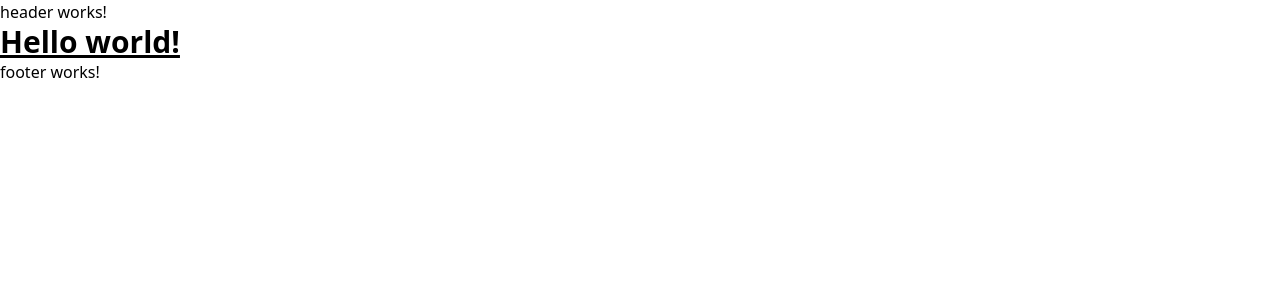
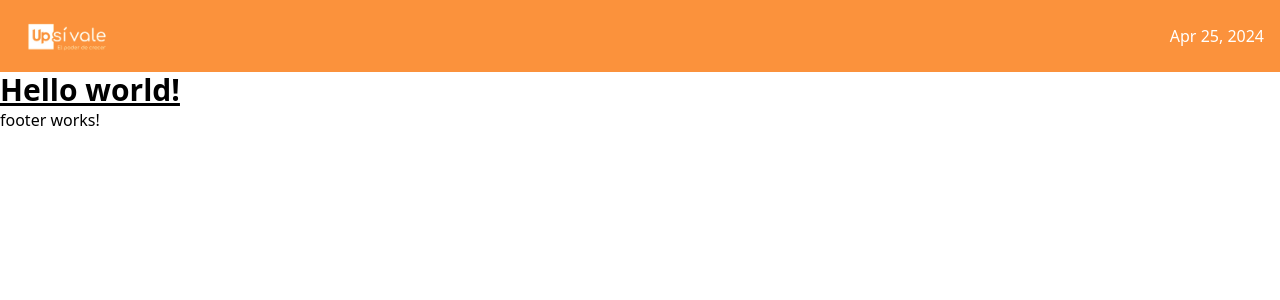
Before and after one commit to ChristianShumway/pokedex, an Angular app: page /#/home in a window 1280 px wide. Shown: the top 300 px of the page. Built offline with nearby package versions, Linux system fonts and the light colour scheme.

Commit message:
update - diseño header

```diff
--- a/src/app/shared/components/header/header.component.html
+++ b/src/app/shared/components/header/header.component.html
@@ -1 +1,13 @@
-<p>header works!</p>
+
+
+<nav class="bg-orange-400 border-gray-200 dark:border-gray-600 dark:bg-orange-400">
+  <div class="flex flex-wrap justify-between items-center mx-auto max-w-screen-xl p-4">
+      <a class="flex items-center space-x-3 rtl:space-x-reverse">
+          <img src="./../../../../assets/images/logo.png" class="w-full h-10" alt="Logo sivale" />
+      </a>
+      <div class="text-white">
+        {{ dateNow | date }}
+      </div>
+
+  </div>
+</nav>
--- a/src/app/shared/components/header/header.component.ts
+++ b/src/app/shared/components/header/header.component.ts
@@ -7,6 +7,8 @@ import { Component, OnInit } from '@angular/core';
 })
 export class HeaderComponent implements OnInit {
 
+  public dateNow = new Date();
+
   constructor() { }
 
   ngOnInit(): void {
--- a/src/app/shared/shared.module.ts
+++ b/src/app/shared/shared.module.ts
@@ -3,6 +3,7 @@ import { CommonModule } from '@angular/common';
 import { HeaderComponent } from './components/header/header.component';
 import { FooterComponent } from './components/footer/footer.component';
 import { ModalPokemonComponent } from './components/modal-pokemon/modal-pokemon.component';
+import { PrimengModule } from '../primeng/primeng.module';
 
 
 
@@ -13,7 +14,8 @@ import { ModalPokemonComponent } from './components/modal-pokemon/modal-pokemon.
     ModalPokemonComponent
   ],
   imports: [
-    CommonModule
+    CommonModule,
+    PrimengModule
   ],
   exports: [
     HeaderComponent,
--- a/src/app/website/pokemon/pokemon.module.ts
+++ b/src/app/website/pokemon/pokemon.module.ts
@@ -5,6 +5,7 @@ import { PokemonRoutingModule } from './pokemon-routing.module';
 import { SharedModule } from 'src/app/shared/shared.module';
 import { CoreModule } from 'src/app/core/core.module';
 import { MainPageComponent } from './pages/main-page/main-page.component';
+import { PrimengModule } from 'src/app/primeng/primeng.module';
 
 
 @NgModule({
@@ -15,7 +16,8 @@ import { MainPageComponent } from './pages/main-page/main-page.component';
     CommonModule,
     PokemonRoutingModule,
     SharedModule,
-    CoreModule
+    CoreModule,
+    PrimengModule
   ]
 })
 export class PokemonModule { }
```
Also changed, not shown: src/app/primeng/primeng.module.ts (added, +12 -0 lines), src/assets/images/logo.png (added).
